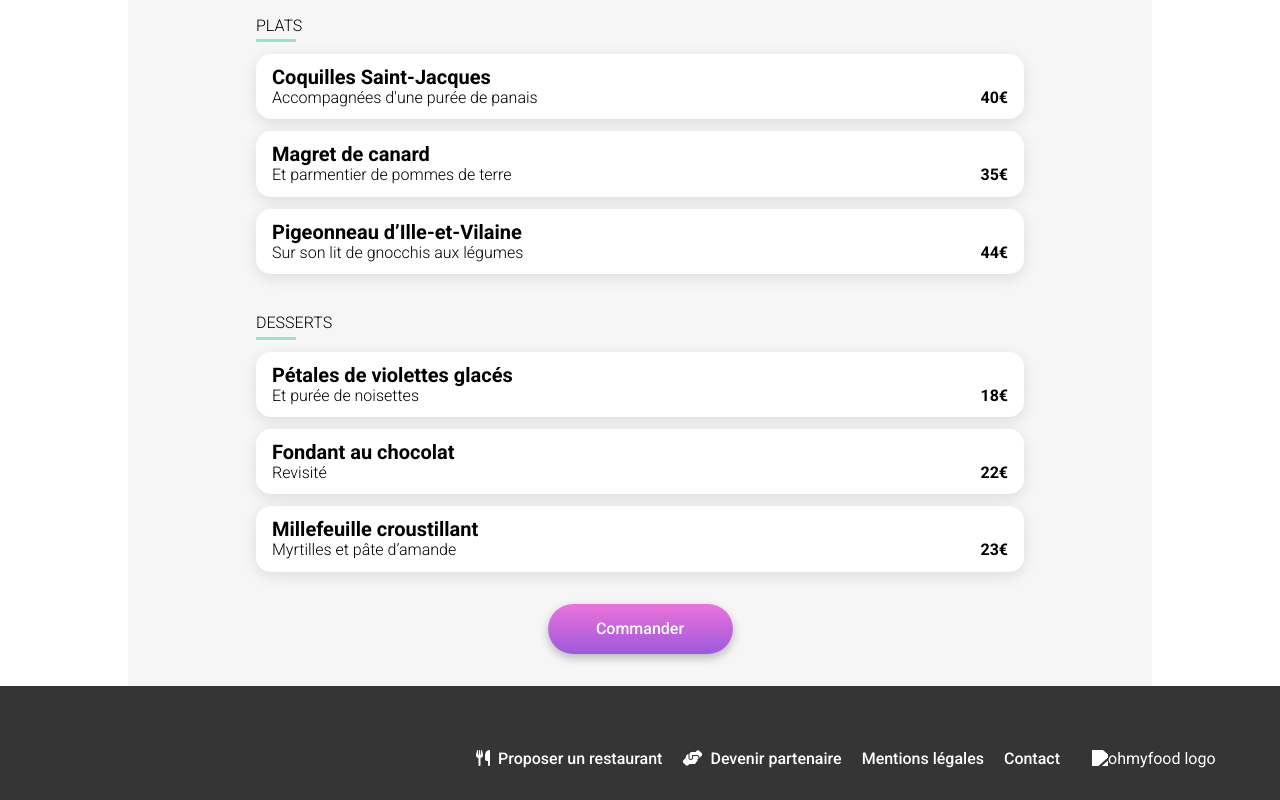
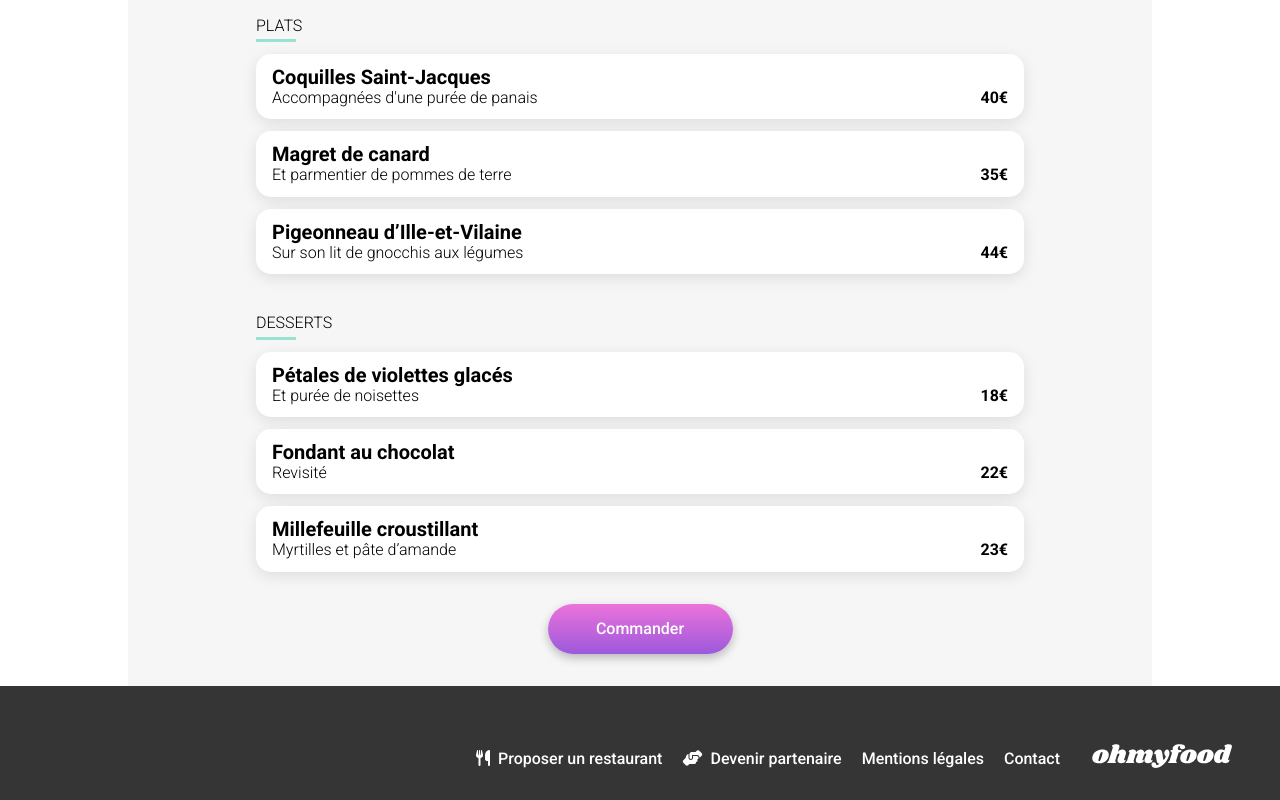
Before and after one commit to oliflox/Projet-3-OhMyFood, a website: page restaurants/a-la-française.html in a window 1280 px wide. Shown: the part 821-1621 px from the top of the page. Drawn offline with Linux system fonts and the light colour scheme; a web font is replaced by a local one.

Commit message:
footer logo 2

```diff
--- a/restaurants/a-la-française.html
+++ b/restaurants/a-la-française.html
@@ -168,7 +168,7 @@
         </section>
     </main>
     <footer class="footer">
-        <img src=../assets/img/logo/ohmyfood@2x.svg" alt="ohmyfood logo">
+        <img src="../assets/img/logo/ohmyfood@2x.svg" alt="ohmyfood logo">
         <div class="footer-nav">
             <a href="#"><i class="fa-solid fa-utensils"></i>Proposer un restaurant</a>
             <a href="#"><i class="fa-solid fa-handshake-angle"></i>Devenir partenaire</a>
```
Also changed, not shown: restaurants/la-note-enchantee.html (+1 -1 lines), restaurants/la-palette-du-gout.html (+1 -1 lines), restaurants/le-delice-des-sens.html (+1 -1 lines).
